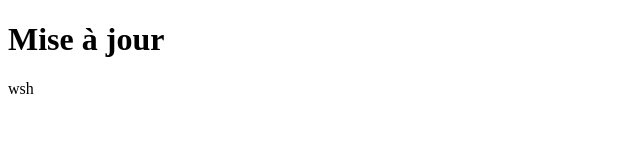
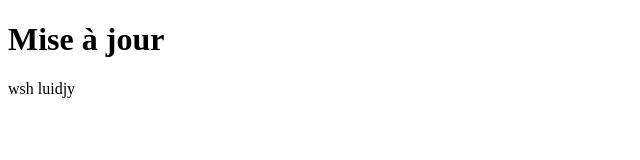
Before and after one commit to JENGADJY/ynov-html-deployment, a plain HTML site: page index.html in a window 1280 px wide. Shown: the full height of the page, 0-640 px from the left. Drawn offline with Linux system fonts and the light colour scheme.

Commit message:
mot interdit

```diff
--- a/index.html
+++ b/index.html
@@ -1 +1 @@
-<!DOCTYPE html><html><head><title>Test Ynov </title></head><body><h1>Mise à jour</h1><a>wsh</a></body></html>
+<!DOCTYPE html><html><head><title>Test Ynov </title></head><body><h1>Mise à jour</h1><a>wsh luidjy</a></body></html>
```
